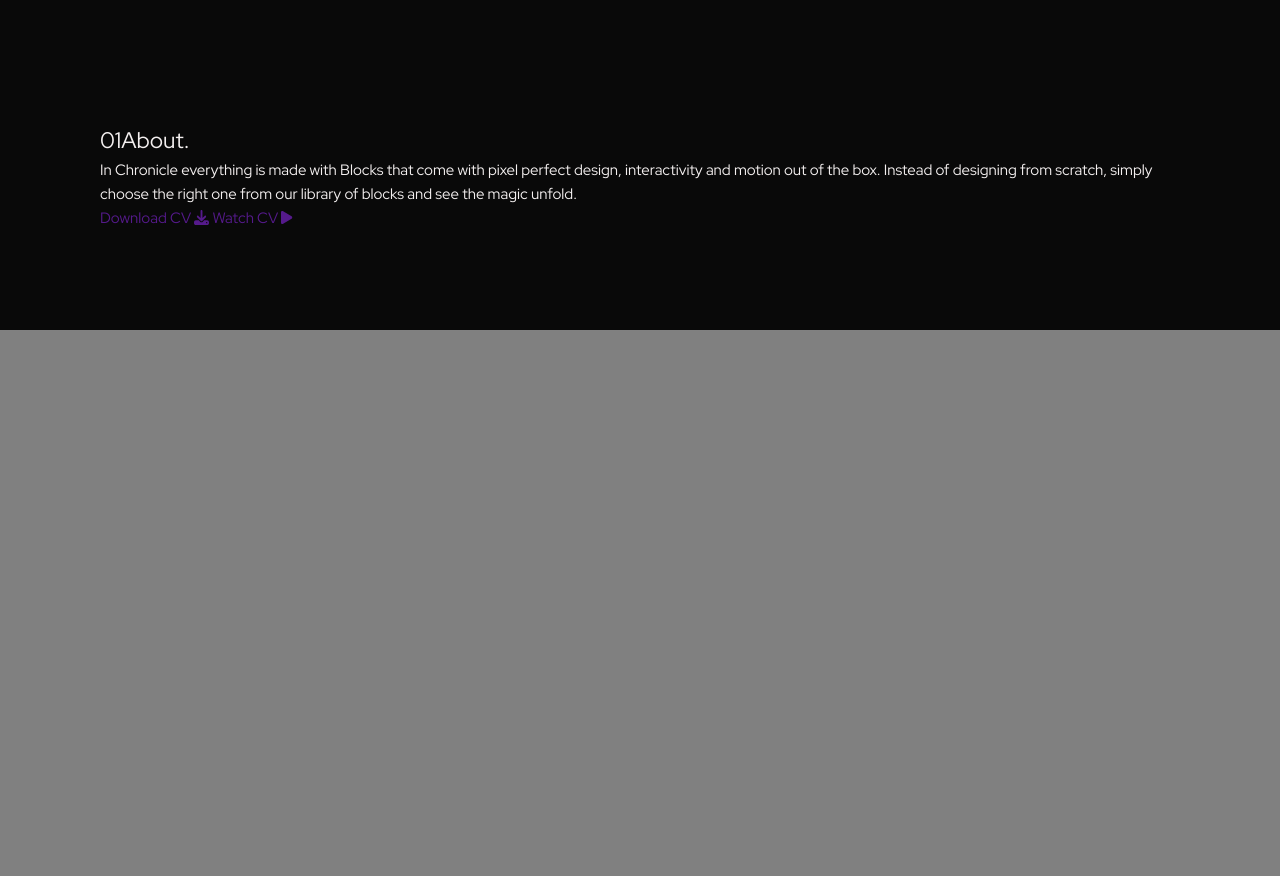
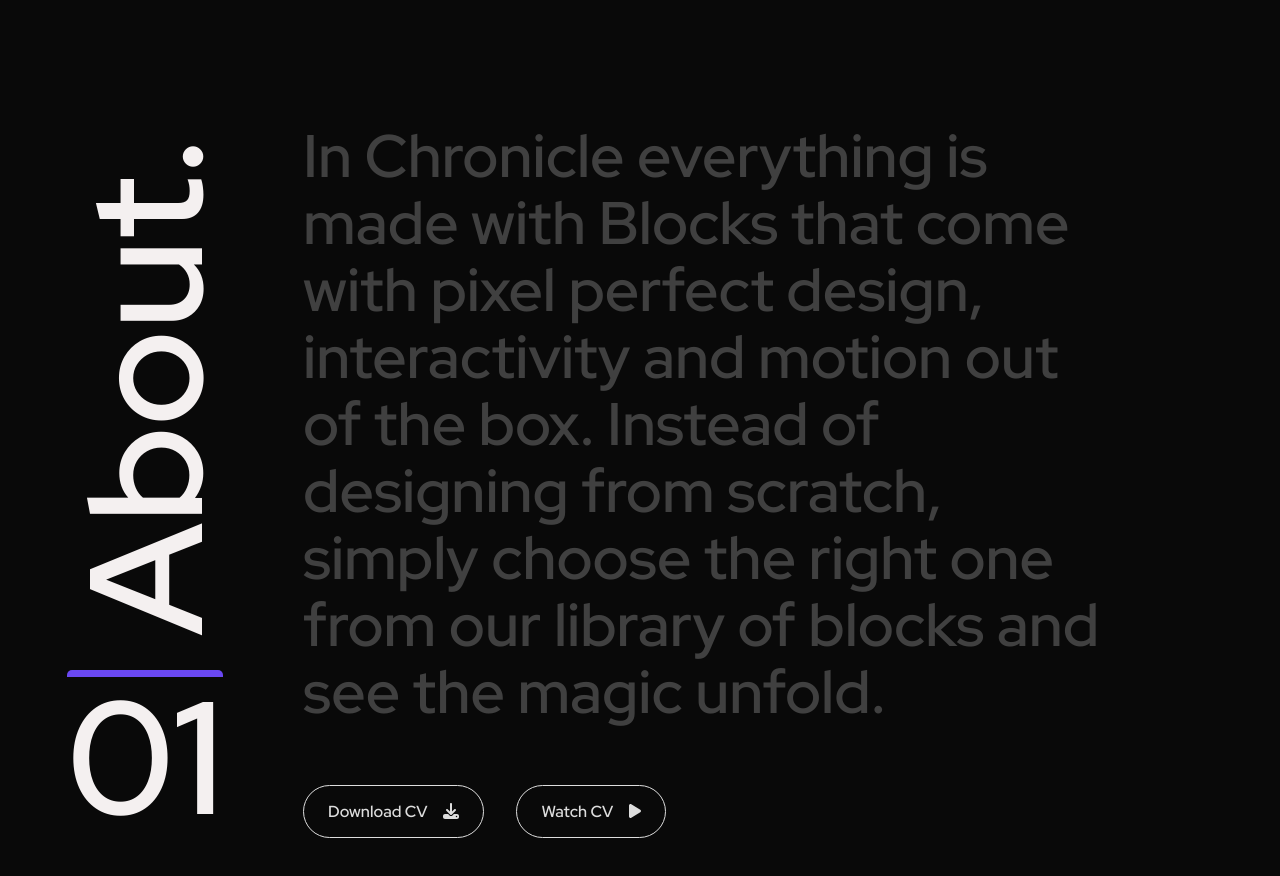
Before and after one commit to TLNRB/portfolioWebsite, a Vue app in the folder portfolioWebsite/: page / in a window 1280 px wide. Shown: the part 906-1782 px from the top of the page. Before the commit the page ends 1236 px from the top, so only its background shows below. Built offline with nearby package versions, Linux system fonts and the light colour scheme.

Commit message:
about page web design layout done

```diff
--- a/portfolioWebsite/src/App.vue
+++ b/portfolioWebsite/src/App.vue
@@ -8,7 +8,8 @@ import Nav from './components/Nav.vue'
   <Nav />
   <section class="about">
     <div class="title">
-      <h1><span>01</span>About.</h1>
+      <h1 class="section-number">01</h1>
+      <h1 class="section-name">About.</h1>
     </div>
     <div class="content">
       <p>
@@ -17,13 +18,13 @@ import Nav from './components/Nav.vue'
         the right one from our library of blocks and see the magic unfold.
       </p>
       <div class="btn-container">
-        <a class="btn" href=""
-          >Download CV
-          <font-awesome-icon :icon="['fas', 'download']" />
+        <a href="" download="">
+          <span>Download CV</span>
+          <font-awesome-icon class="icon" :icon="['fas', 'download']" />
         </a>
-        <a class="btn" href="">
-          Watch CV
-          <font-awesome-icon :icon="['fas', 'play']" />
+        <a href="">
+          <span>Watch CV</span>
+          <font-awesome-icon class="icon" :icon="['fas', 'play']" />
         </a>
       </div>
     </div>
@@ -32,7 +33,78 @@ import Nav from './components/Nav.vue'
 
 <style scoped>
 .about {
+  width: 100%;
   background-color: var(--bgNormalBlack);
   padding: 6.25rem;
+  display: flex;
+  align-items: center;
+}
+
+.about .title {
+  margin-top: 11.5rem;
+  margin-left: -2.25rem;
+  width: 15%;
+  display: flex;
+  justify-content: center;
+  align-items: center;
+  flex-direction: column-reverse;
+  gap: 12.75rem;
+}
+
+.about .title h1 {
+  font-size: 10rem;
+  font-weight: 600;
+}
+
+.about .title .section-number {
+  border-top: 7px solid var(--primaryColor);
+  border-radius: 5px;
+  line-height: 1;
+}
+
+.about .title .section-name {
+  transform: rotate(-90deg);
+  line-height: 1;
+}
+
+.about .content {
+  width: 800px;
+  margin: 0 auto;
+}
+
+.about .content p {
+  font-size: 3.75rem;
+  font-weight: 600;
+  line-height: 67px;
+  color: var(--textDarkGray);
+}
+
+.about .content .btn-container {
+  margin-top: 3.75rem;
+  display: flex;
+  align-items: center;
+  gap: 2rem;
+}
+
+.about .content .btn-container a {
+  display: flex;
+  align-items: center;
+  justify-content: center;
+  gap: 1rem;
+  padding: 0.75rem 1.5rem;
+  border: 1px solid var(--textLightGray);
+  color: var(--textLightGray);
+  border-radius: 60em;
+  font-size: 1rem;
+}
+
+.about .content .btn-container a:hover {
+  border: 1px solid var(--primaryColor);
+}
+
+.about .content .btn-container a span {
+  margin-top: 1px;
+  font-size: 1rem;
+  font-weight: 600;
 }
 </style>
```
